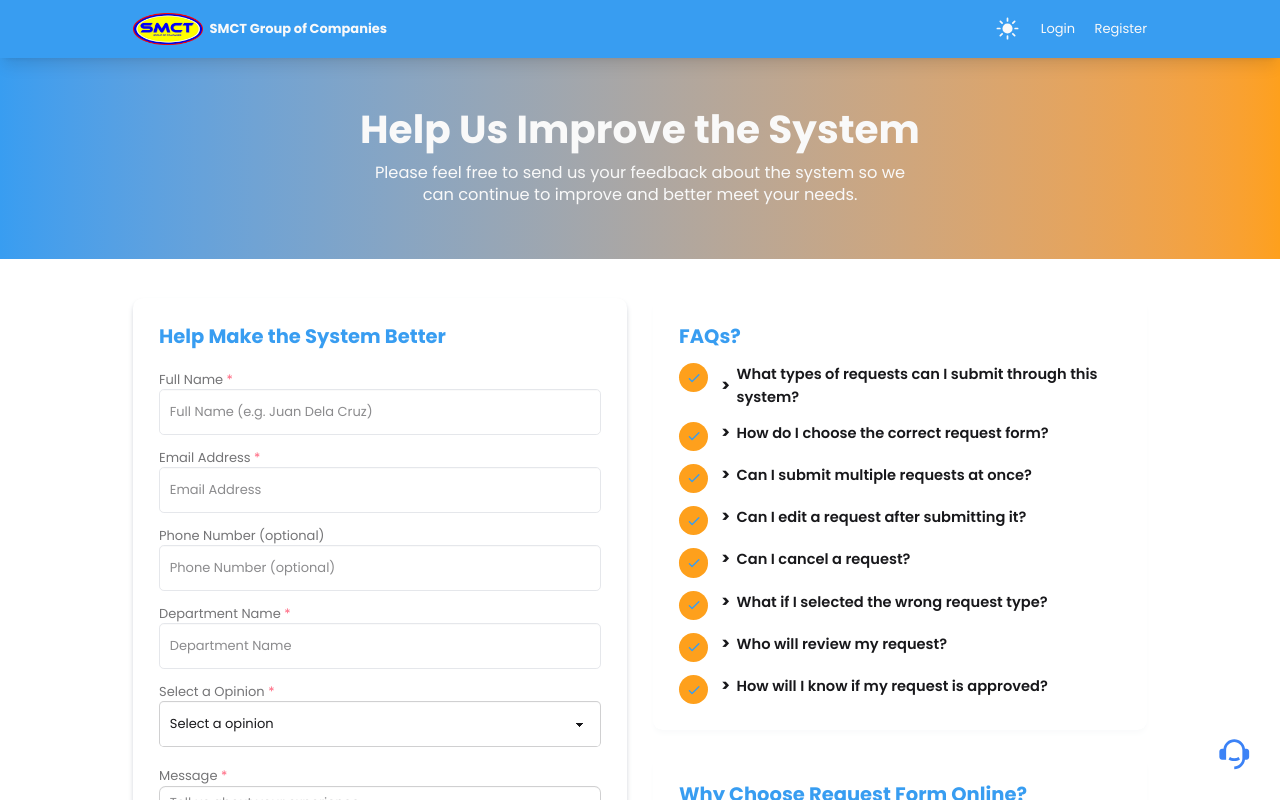
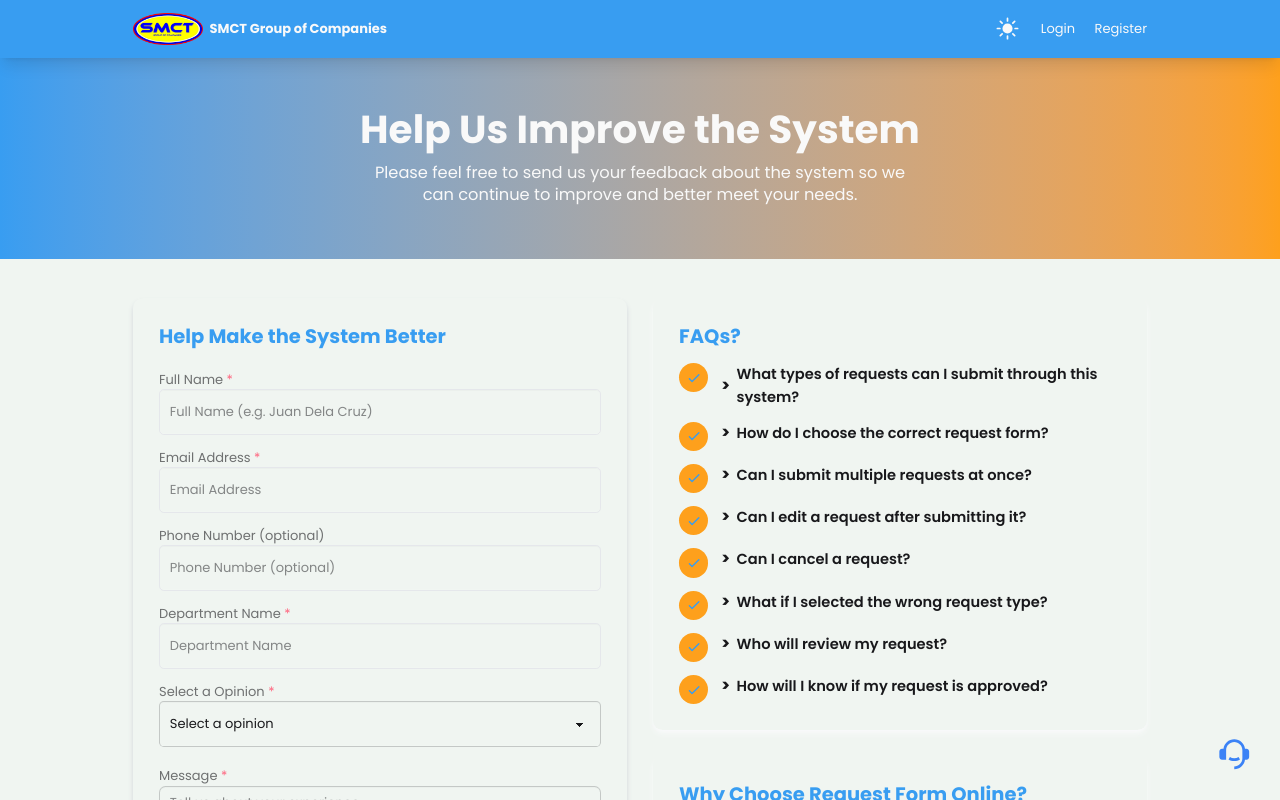
Before and after one commit to smctdev/Request-Form-Next-Js, a Next.js app: page / in a window 1280 px wide. Shown: the top 800 px of the page. Built offline with nearby package versions, Linux system fonts and the light colour scheme; no server answers.

Commit message:
color customized

```diff
--- a/src/app/globals.css
+++ b/src/app/globals.css
@@ -15,6 +15,9 @@
   --color-primary: #389df1;
   --color-secondary: #fea01c;
   --color-info: #93c5fd;
+  --color-base-100: #f0f5f1;
+  --color-base-200: #e3e6e4;
+  --color-base-300: #c9c9c9;
 }
 
 @plugin "daisyui/theme" {
@@ -23,6 +26,9 @@
   --color-primary: #1d4ed8;
   --color-secondary: #a16207;
   --color-info: #3b82f6;
+  --color-base-100: #303030;
+  --color-base-200: #1c1c1c;
+  --color-base-300: #050505;
 }
 
 @plugin "daisyui/theme" {
```
